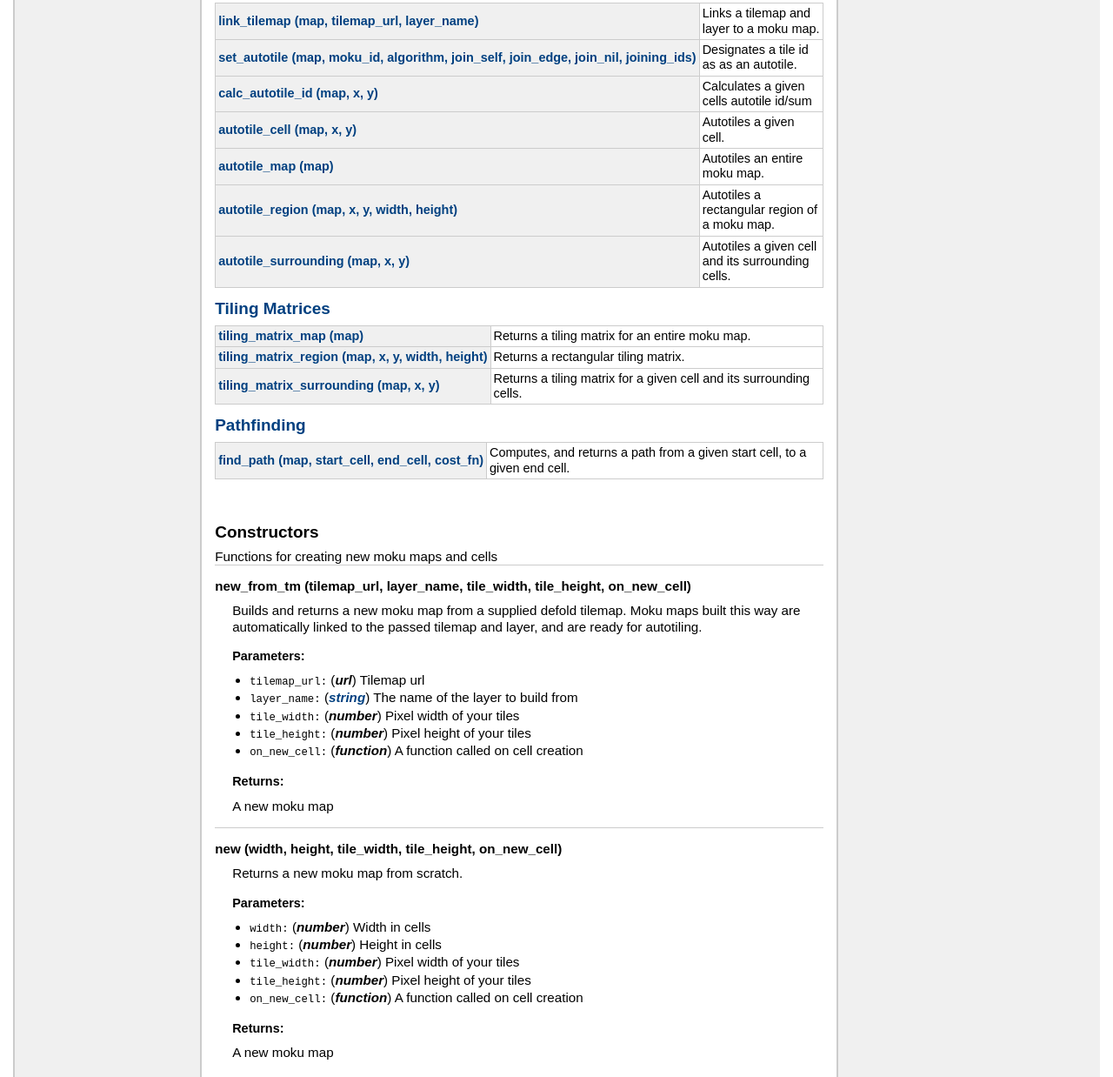
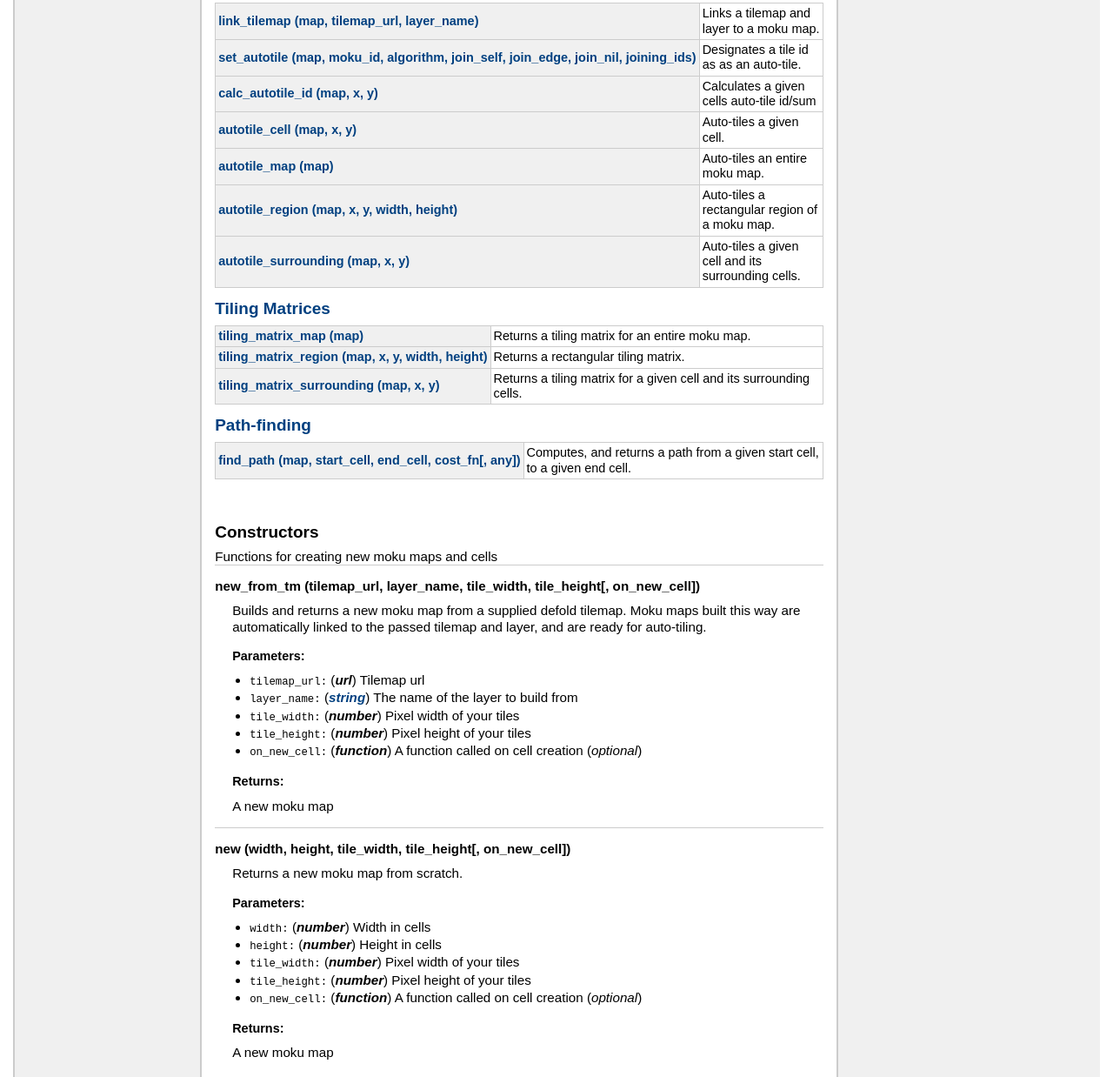
Before and after one commit to Jrayp/Moku, a plain HTML site: page doc/index.html in a window 1280 px wide. Shown: the part 1179-2417 px from the top of the page at 87% size. Drawn offline with Linux system fonts and the light colour scheme.

Commit message:
updated docs

```diff
--- a/doc/index.html
+++ b/doc/index.html
@@ -35,7 +35,7 @@
 <li><a href="#Cell_Picking">Cell Picking </a></li>
 <li><a href="#Auto_Tiling">Auto-Tiling </a></li>
 <li><a href="#Tiling_Matrices">Tiling Matrices </a></li>
-<li><a href="#Pathfinding">Pathfinding </a></li>
+<li><a href="#Path_finding">Path-finding </a></li>
 </ul>
 
 
@@ -56,11 +56,11 @@
 <h2><a href="#Constructors">Constructors </a></h2>
 <table class="function_list">
 	<tr>
-	<td class="name" nowrap><a href="#new_from_tm">new_from_tm (tilemap_url, layer_name, tile_width, tile_height, on_new_cell)</a></td>
+	<td class="name" nowrap><a href="#new_from_tm">new_from_tm (tilemap_url, layer_name, tile_width, tile_height[, on_new_cell])</a></td>
 	<td class="summary">Builds and returns a new moku map from a supplied defold tilemap.</td>
 	</tr>
 	<tr>
-	<td class="name" nowrap><a href="#new">new (width, height, tile_width, tile_height, on_new_cell)</a></td>
+	<td class="name" nowrap><a href="#new">new (width, height, tile_width, tile_height[, on_new_cell])</a></td>
 	<td class="summary">Returns a new moku map from scratch.</td>
 	</tr>
 </table>
@@ -133,27 +133,27 @@
 	</tr>
 	<tr>
 	<td class="name" nowrap><a href="#set_autotile">set_autotile (map, moku_id, algorithm, join_self, join_edge, join_nil, joining_ids)</a></td>
-	<td class="summary">Designates a tile id as as an autotile.</td>
+	<td class="summary">Designates a tile id as as an auto-tile.</td>
 	</tr>
 	<tr>
 	<td class="name" nowrap><a href="#calc_autotile_id">calc_autotile_id (map, x, y)</a></td>
-	<td class="summary">Calculates a given cells autotile id/sum</td>
+	<td class="summary">Calculates a given cells auto-tile id/sum</td>
 	</tr>
 	<tr>
 	<td class="name" nowrap><a href="#autotile_cell">autotile_cell (map, x, y)</a></td>
-	<td class="summary">Autotiles a given cell.</td>
+	<td class="summary">Auto-tiles a given cell.</td>
 	</tr>
 	<tr>
 	<td class="name" nowrap><a href="#autotile_map">autotile_map (map)</a></td>
-	<td class="summary">Autotiles an entire moku map.</td>
+	<td class="summary">Auto-tiles an entire moku map.</td>
 	</tr>
 	<tr>
 	<td class="name" nowrap><a href="#autotile_region">autotile_region (map, x, y, width, height)</a></td>
-	<td class="summary">Autotiles a rectangular region of a moku map.</td>
+	<td class="summary">Auto-tiles a rectangular region of a moku map.</td>
 	</tr>
 	<tr>
 	<td class="name" nowrap><a href="#autotile_surrounding">autotile_surrounding (map, x, y)</a></td>
-	<td class="summary">Autotiles a given cell and its surrounding cells.</td>
+	<td class="summary">Auto-tiles a given cell and its surrounding cells.</td>
 	</tr>
 </table>
 <h2><a href="#Tiling_Matrices">Tiling Matrices </a></h2>
@@ -171,10 +171,10 @@
 	<td class="summary">Returns a tiling matrix for a given cell and its surrounding cells.</td>
 	</tr>
 </table>
-<h2><a href="#Pathfinding">Pathfinding </a></h2>
+<h2><a href="#Path_finding">Path-finding </a></h2>
 <table class="function_list">
 	<tr>
-	<td class="name" nowrap><a href="#find_path">find_path (map, start_cell, end_cell, cost_fn)</a></td>
+	<td class="name" nowrap><a href="#find_path">find_path (map, start_cell, end_cell, cost_fn[, any])</a></td>
 	<td class="summary">Computes, and returns a path from a given start cell, to a given end cell.</td>
 	</tr>
 </table>
@@ -192,12 +192,12 @@
     <dl class="function">
     <dt>
     <a name = "new_from_tm"></a>
-    <strong>new_from_tm (tilemap_url, layer_name, tile_width, tile_height, on_new_cell)</strong>
+    <strong>new_from_tm (tilemap_url, layer_name, tile_width, tile_height[, on_new_cell])</strong>
     </dt>
     <dd>
     Builds and returns a new moku map from a supplied defold tilemap.
  Moku maps built this way are automatically linked to the passed
- tilemap and layer, and are ready for autotiling.
+ tilemap and layer, and are ready for auto-tiling.
 
 
     <h3>Parameters:</h3>
@@ -221,6 +221,7 @@
         <li><span class="parameter">on_new_cell</span>
             <span class="types"><span class="type">function</span></span>
          A function called on cell creation
+         (<em>optional</em>)
         </li>
     </ul>
 
@@ -236,7 +237,7 @@
 </dd>
     <dt>
     <a name = "new"></a>
-    <strong>new (width, height, tile_width, tile_height, on_new_cell)</strong>
+    <strong>new (width, height, tile_width, tile_height[, on_new_cell])</strong>
     </dt>
     <dd>
     Returns a new moku map from scratch.
@@ -263,6 +264,7 @@
         <li><span class="parameter">on_new_cell</span>
             <span class="types"><span class="type">function</span></span>
          A function called on cell creation
+         (<em>optional</em>)
         </li>
     </ul>
 
@@ -828,7 +830,7 @@
     <strong>set_autotile (map, moku_id, algorithm, join_self, join_edge, join_nil, joining_ids)</strong>
     </dt>
     <dd>
-    Designates a tile id as as an autotile.
+    Designates a tile id as as an auto-tile.
 
 
     <h3>Parameters:</h3>
@@ -839,11 +841,11 @@
         </li>
         <li><span class="parameter">moku_id</span>
             <span class="types"><span class="type">number</span></span>
-         The tile id to be designated as an autotile
+         The tile id to be designated as an auto-tile
         </li>
         <li><span class="parameter">algorithm</span>
             <span class="types"><span class="type">moku.at_algorithm</span></span>
-         The autotiling algorithm to be used
+         The auto-tiling algorithm to be used
         </li>
         <li><span class="parameter">join_self</span>
             <span class="types"><span class="type">bool</span></span>
@@ -851,7 +853,7 @@
         </li>
         <li><span class="parameter">join_edge</span>
             <span class="types"><span class="type">bool</span></span>
-         Whether the edge ofthe map acts as a joining tile
+         Whether the edge of the map acts as a joining tile
         </li>
         <li><span class="parameter">join_nil</span>
             <span class="types"><span class="type">bool</span></span>
@@ -873,7 +875,7 @@
     <strong>calc_autotile_id (map, x, y)</strong>
     </dt>
     <dd>
-    Calculates a given cells autotile id/sum
+    Calculates a given cells auto-tile id/sum
 
 
     <h3>Parameters:</h3>
@@ -895,7 +897,7 @@
     <h3>Returns:</h3>
     <ol>
 
-        The autotile id
+        The auto-tile id
     </ol>
 
 
@@ -907,7 +909,7 @@
     <strong>autotile_cell (map, x, y)</strong>
     </dt>
     <dd>
-    Autotiles a given cell.
+    Auto-tiles a given cell.
 
 
     <h3>Parameters:</h3>
@@ -936,7 +938,7 @@
     <strong>autotile_map (map)</strong>
     </dt>
     <dd>
-    Autotiles an entire moku map.
+    Auto-tiles an entire moku map.
 
 
     <h3>Parameters:</h3>
@@ -957,7 +959,7 @@
     <strong>autotile_region (map, x, y, width, height)</strong>
     </dt>
     <dd>
-    Autotiles a rectangular region of a moku map.
+    Auto-tiles a rectangular region of a moku map.
 
 
     <h3>Parameters:</h3>
@@ -994,7 +996,7 @@
     <strong>autotile_surrounding (map, x, y)</strong>
     </dt>
     <dd>
-    Autotiles a given cell and its surrounding cells.
+    Auto-tiles a given cell and its surrounding cells.
 
 
     <h3>Parameters:</h3>
@@ -1114,16 +1116,16 @@
 
 </dd>
 </dl>
-    <h2 class="section-header has-description"><a name="Pathfinding"></a>Pathfinding </h2>
+    <h2 class="section-header has-description"><a name="Path_finding"></a>Path-finding </h2>
 
           <div class="section-description">
 
- Functions related to pathfinding
+ Functions related to path-finding
           </div>
     <dl class="function">
     <dt>
     <a name = "find_path"></a>
-    <strong>find_path (map, start_cell, end_cell, cost_fn)</strong>
+    <strong>find_path (map, start_cell, end_cell, cost_fn[, any])</strong>
     </dt>
     <dd>
     Computes, and returns a path from a given start cell, to a given end cell.
@@ -1149,6 +1151,11 @@
             <span class="types"><span class="type">function</span></span>
          Cost function
         </li>
+        <li><span class="parameter">any</span>
+            <span class="types"><span class="type">cost_fn_arg</span></span>
+         Added to the cost_fn argument table under "user"
+         (<em>optional</em>)
+        </li>
     </ul>
 
     <h3>Returns:</h3>
@@ -1156,7 +1163,7 @@
         <li>
         An array of cells, in order from start to end cell. Nil if no path found.</li>
         <li>
-        A table of cell costs. If no path is found a string is giving a reason.</li>
+        A table of cell costs. If no path is found a string is returned giving a reason.</li>
     </ol>
 
 
@@ -1170,7 +1177,7 @@
 </div> <!-- id="main" -->
 <div id="about">
 <i>generated by <a href="http://github.com/stevedonovan/LDoc">LDoc 1.4.6</a></i>
-<i style="float:right;">Last updated 2018-04-08 02:28:28 </i>
+<i style="float:right;">Last updated 2018-04-13 21:33:50 </i>
 </div> <!-- id="about" -->
 </div> <!-- id="container" -->
 </body>
```
